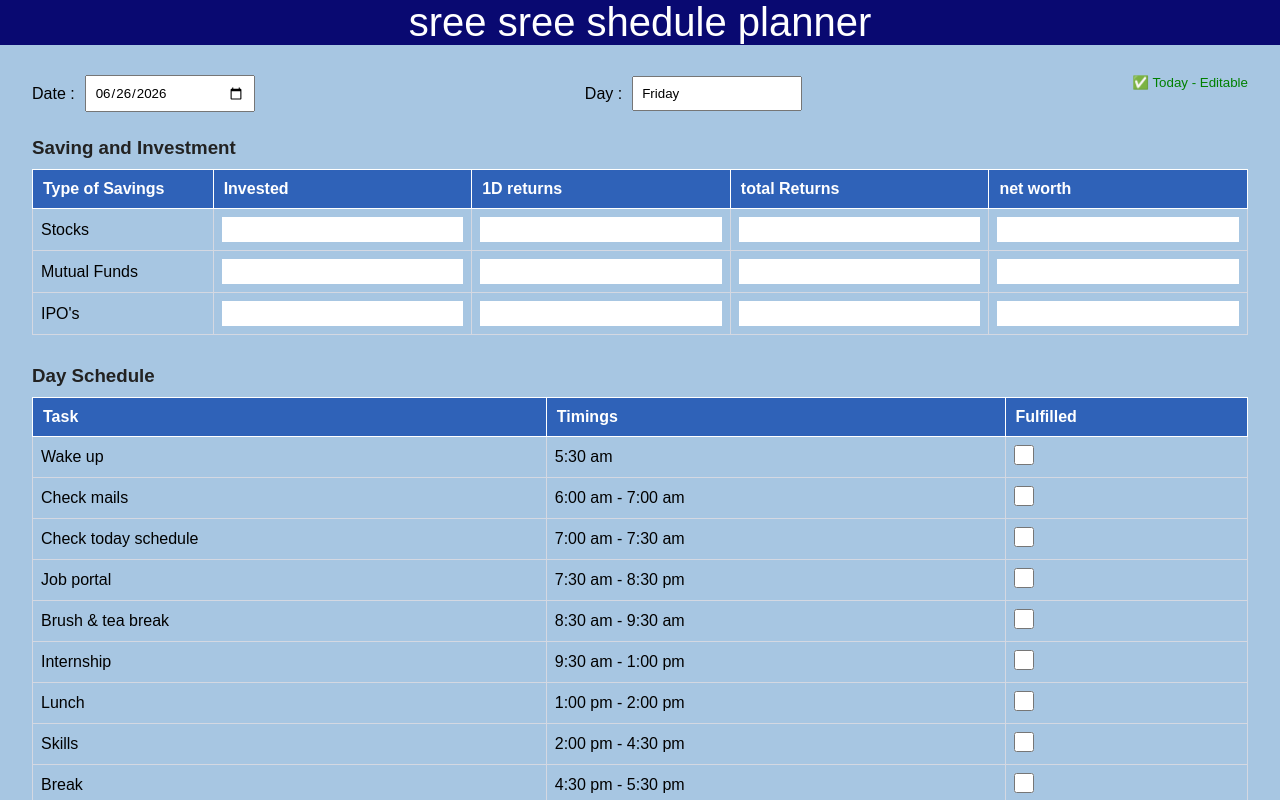
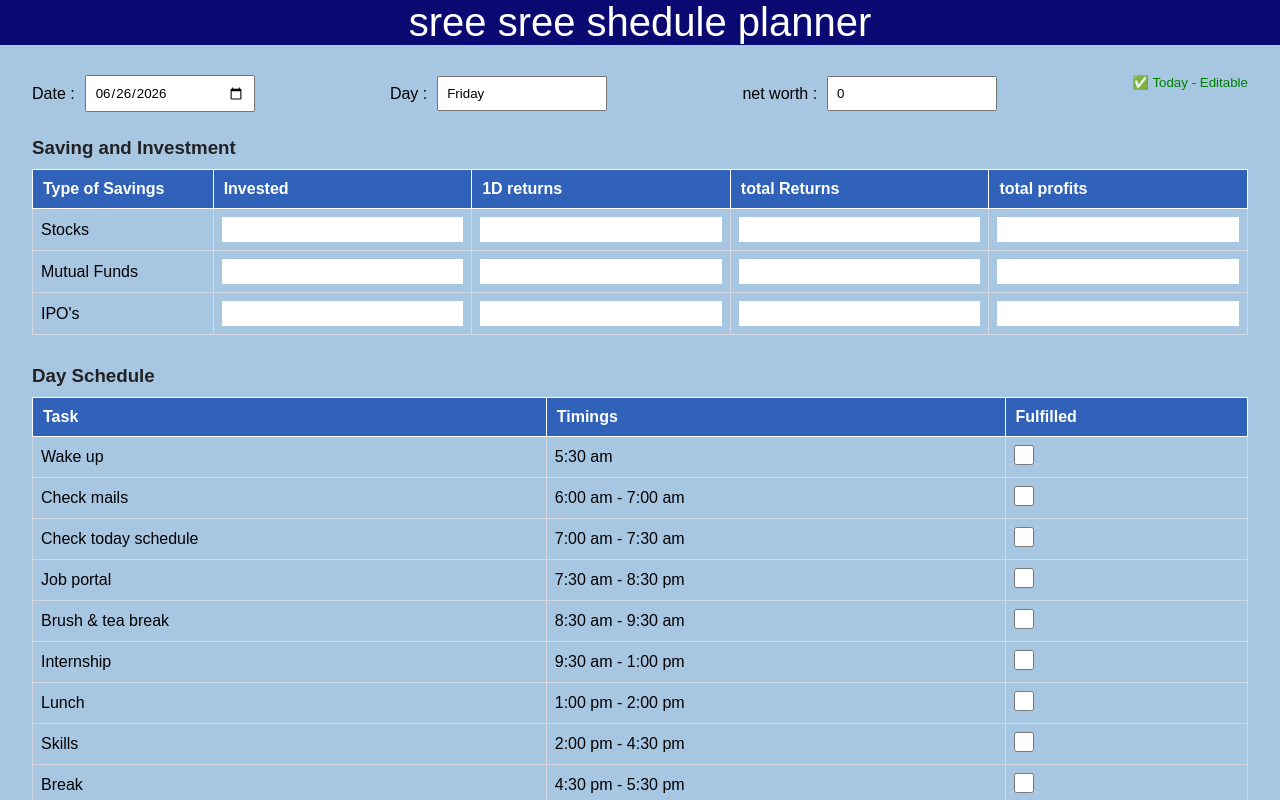
Before and after one commit to Beepalisrikanth/srikanth_shedule_planner, a React app: page / in a window 1280 px wide. Shown: the top 800 px of the page. Built offline with nearby package versions, Linux system fonts and the light colour scheme; no server answers; the HTML template or start-up script is replaced by a standard one.

Commit message:
added net worth section

```diff
--- a/src/components/Dashboard/Dashboard.jsx
+++ b/src/components/Dashboard/Dashboard.jsx
@@ -285,6 +285,15 @@ export default function Dashboard() {
           <label>Day :</label>
           <input type="text" value={day} readOnly />
         </div>
+        <div>
+          <label>net worth :</label>
+          <input type="text"
+            value={(
+              Number(tableData["Stocks"].goal.replace(/,/g, "")) +
+              Number(tableData["Mutual Funds"].goal.replace(/,/g, "")) +
+              Number(tableData["IPO's"].goal.replace(/,/g, ""))).toLocaleString("en-IN")
+            } readOnly />
+        </div>
 
         {isPastDate(selectedDate) && (
           <small style={{ color: "orange" }}>📅 Past Date (Read Only)</small>
@@ -308,7 +317,7 @@ export default function Dashboard() {
             <th>Invested</th>
             <th>1D returns</th>
             <th>total Returns</th>
-            <th>net worth</th>
+            <th>total profits</th>
           </tr>
         </thead>
         <tbody>
```
